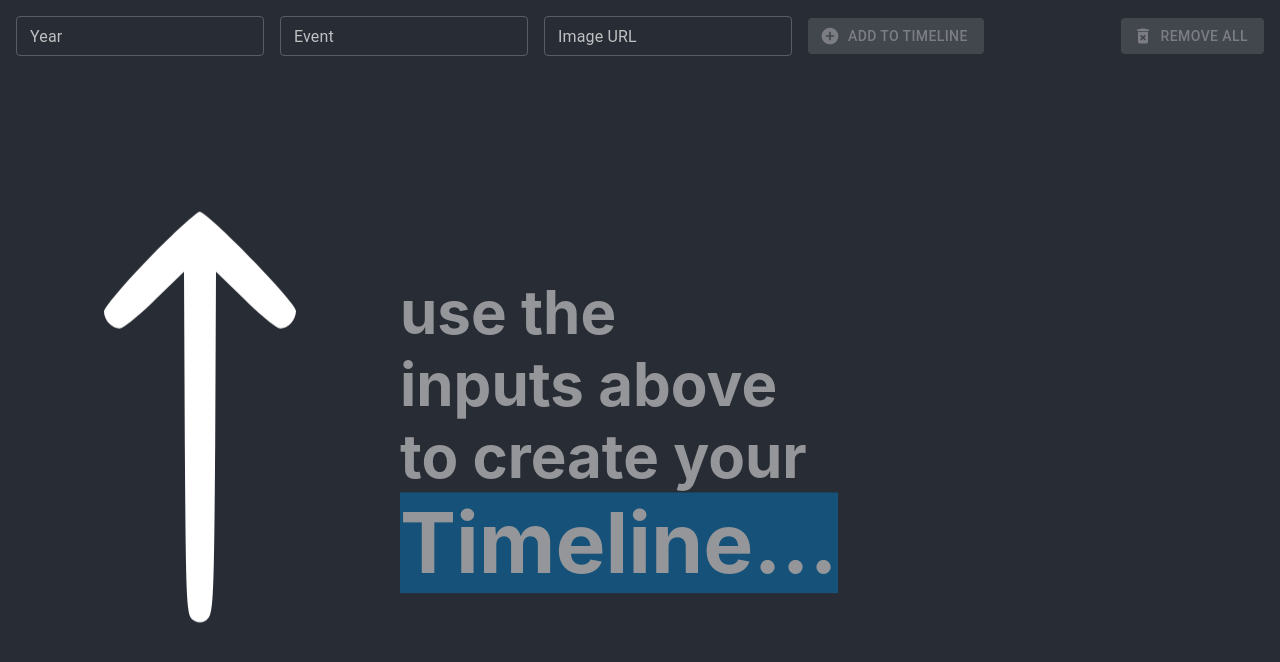
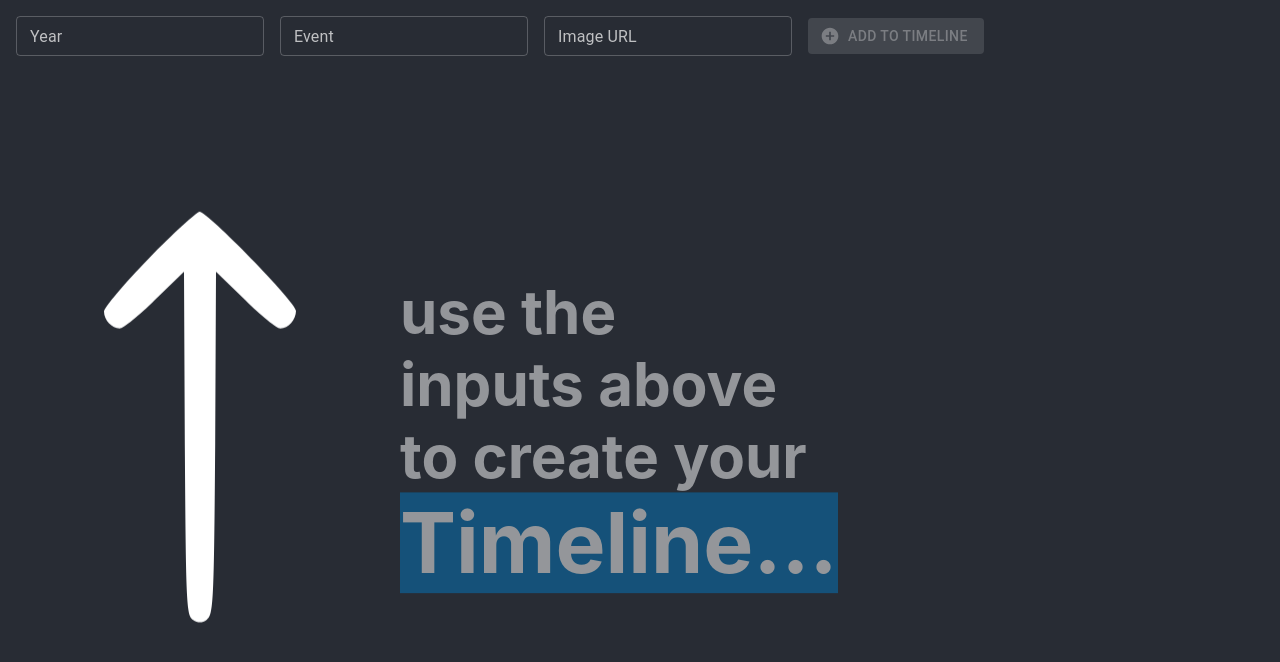
Before and after one commit to marcelo-mls/timeline-creator, a React (Create React App) app: page / in a window 1280 px wide. Shown: the top 662 px of the page. Built offline with nearby package versions, Linux system fonts and the light colour scheme.

Commit message:
Melhorias no botão de deletar todos

```diff
--- a/src/App.jsx
+++ b/src/App.jsx
@@ -10,7 +10,7 @@ function App() {
   return (
     <ThemeProvider theme={darkTheme}>
       <Main />
-      <ToastContainer position="bottom-center" autoClose={2000} />
+      <ToastContainer position="bottom-center" autoClose={1000} />
     </ThemeProvider>
   );
 }
--- a/src/components/HeaderForm/index.jsx
+++ b/src/components/HeaderForm/index.jsx
@@ -84,16 +84,17 @@ function HeaderForm(props) {
         </Button>
       </FormContainer>
 
+      {timelineData.length > 0 && (
       <Button
         type="button"
         variant="contained"
         color="error"
         onClick={handleDeleteClick}
-        disabled={timelineData.length === 0}
         startIcon={<DeleteForeverIcon />}
       >
         Remove all
       </Button>
+      )}
     </Container>
   );
 }
```
